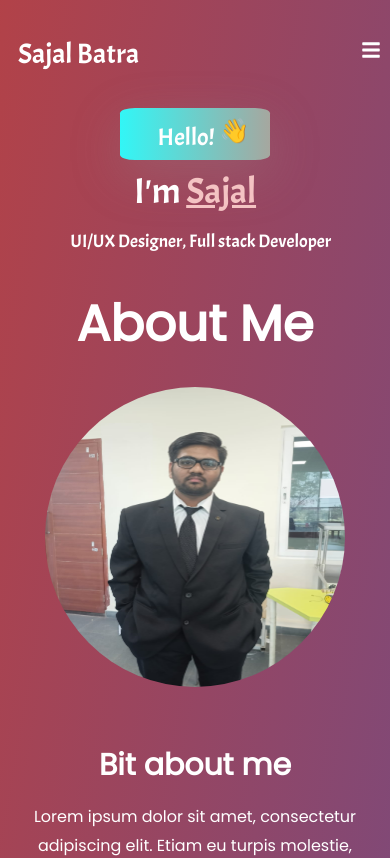
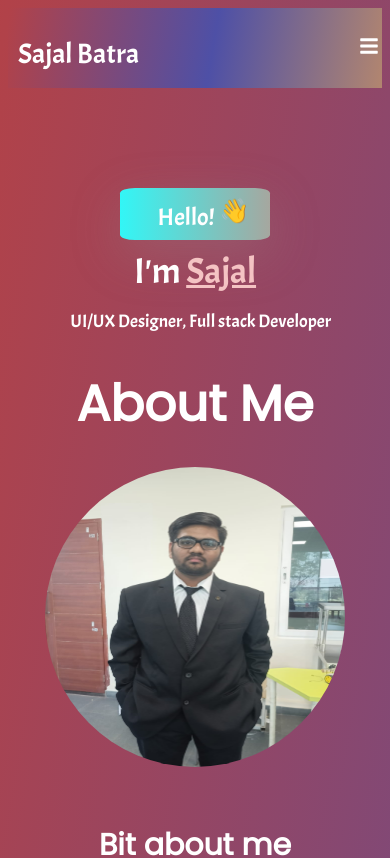
Before and after one commit to sajalbatra/sajal-batra, a React (Create React App) app: page / in a window 390 px wide. Shown: the top 858 px of the page. Built offline with nearby package versions, Linux system fonts and the light colour scheme; a web font is replaced by a local one.

Commit message:
Error fixed in header

```diff
--- a/src/Components/Footer/Footer.jsx
+++ b/src/Components/Footer/Footer.jsx
@@ -42,7 +42,7 @@ console.log(currentYear);
       </div>
 
       <p>@{currentYear}</p>
-      <p  id='Developedwithlove'>Developed and Designed with <span>♥ </span>by Sajal Batra</p>
+      <p  id='Developedwithlove'>Developed & Designed with <span>♥ </span>by Sajal</p>
     </div>
   );
 }
--- a/src/Components/Header/Header.jsx
+++ b/src/Components/Header/Header.jsx
@@ -1,5 +1,5 @@
 import { FaBars } from 'react-icons/fa';
-import "./header.css";
+import './header.css';
 import { useState, useEffect } from 'react';
 
 const Header = () => {
@@ -22,7 +22,7 @@ const Header = () => {
   }, []);
 
   return (
-    <div className='header-desktop'>
+    <div className={`header-desktop${showMobileMenu ? ' open' : ''}`}>
       <div className='header-desktop-left'>
         <p>Sajal Batra</p>
       </div>
@@ -37,26 +37,24 @@ const Header = () => {
                 <p>Skills</p>
                 <p>Projects</p>
                 <p>Resume</p>
-                <p className="mobile-menu-last-element">Contact Me</p>
+                <p className='mobile-menu-last-element'>Contact Me</p>
               </div>
             )}
           </>
         )}
         {!isMobile && (
           <>
-
             <p>Home</p>
             <p>About</p>
             <p>Skills</p>
             <p>Projects</p>
             <p>Resume</p>
-            <p className="header-desktop-right-last-element">Contact Me</p>
-
+            <p className='header-desktop-right-last-element'>Contact Me</p>
           </>
         )}
       </div>
     </div>
   );
-}
+};
 
 export default Header;
--- a/src/Components/Header/header.css
+++ b/src/Components/Header/header.css
@@ -1,94 +1,101 @@
+html {
+    font-size: 16px;
+  }
 
   .header-desktop {
     display: flex;
     flex-direction: row;
-    position: relative;
-    justify-content: space-evenly;
-    top: -15px;
+    justify-content: space-between; /* Changed to space-between */
     position: sticky;
+    top: 0;
     z-index: 1;
-    /* background: url(./background-header.svg); */
-    background-color: #000;
+    background: url(./background-header.svg);
+    background-size: cover; /* Added background-size */
+    height: 5rem;
+    min-width: 100%;
+    margin: 0; /* Removed negative margin */
   }
 
   .header-desktop-right {
-    position: absolute;
     display: flex;
     flex-direction: row;
-    right: 0;
-    gap: 30px;
-
-    /* flex-wrap:wrap; */
+    gap: 1.875rem;
   }
 
   .header-desktop-right p {
     color: #FFF;
     font-family: Acme;
-    font-size: 25px;
+    font-size: 1.5625rem;
     font-style: normal;
     font-weight: 400;
     cursor: pointer;
-
   }
 
   .header-desktop-left {
-    position: absolute;
     display: flex;
     flex-direction: row;
-    left: 40px;
-    top: -0.1000rem;
-
+    margin-left: 1.875rem; /* Adjusted margin */
+    margin-top: 0; /* Removed unnecessary margin-top */
   }
 
   .header-desktop-left p {
     color: #FFF;
     font-family: Acme;
-    font-size: 28px;
+    font-size: 1.75rem;
     font-style: normal;
     font-weight: 400;
     cursor: pointer;
   }
-.header-desktop-right-last-element{
-    margin-right: 20px;
-}
-.mobile-toggle{
-    position: absolute;
-    color: #FFF;
-    top: 30px;
-    right: 1px;
-    padding-bottom: 100px;
+
+  .header-desktop-right-last-element {
+    margin-right: 0;
   }
 
-@media  (max-width: 768px) {
+  .mobile-toggle {
+    color: #FFF;
+    top: 1.875rem;
+    right: 0.0625rem;
+    padding-bottom: 3.125rem; /* Adjusted padding */
+  }
+
+  @media (max-width: 48rem) {
     .header-desktop-left {
-        left: 10px;
-        top: 0;
+      margin-left: 0.625rem;
     }
-    .mobile-toggle{
+
+    .mobile-toggle {
       z-index: 2;
-        top: 32px;
-        right: 1px;
-        width: 20px;
-        height: 20px ;
+      margin-top: 0.35rem;
+      margin-right: 0.625rem;
+      width: 1.25rem;
+      height: 1.25rem;
+      position: fixed;
+      cursor: pointer; /* Add a pointer cursor for better user experience */
     }
-    .mobile-menu{
+
+    .mobile-menu {
+      /* background: #333; */
+      background: url(./background-header.svg); /* Change the background color */
+      /* border-radius: 0% 40% 0 0%; */
       z-index: 1;
-        width: 120px;
-        height: 350px;
-        /* background: var(--pp2-orange, linear-gradient(214deg, #EA5F5F 6.04%, #EA5 92.95%)); */
-        /* filter: blur(10px); */
-        /* background-color: black; */
-        /* border-radius: 10% 10% 0 0 ; */
-        margin-top: 20px;
-        padding-top: 0px;
+      width: 100%;
+      max-width: 360px; /* Limit the maximum width */
+      margin-top: 1.25rem;
+      padding-top: 0;
+      height: 360px;
+      box-shadow: 0px 5px 10px rgba(0, 0, 0, 0.2); /* Add a subtle shadow for depth */
     }
-    .mobile-menu p{
-        /* filter: blur(-50px); */
-        /* color: #ffd700;  */
-        color: #000;
+
+    .mobile-menu p {
+      margin-right: 1rem;
+      text-align: center;
+      color: #fff;
+      font-size: 1.2rem; /* Increase the font size for better readability */
+      padding: 0.5rem 0; /* Add padding to improve spacing between items */
+      transition: background-color 0.3s ease; /* Add a transition for hover effect */
     }
- /* .mobile-menu.open {
-    transform: translateY(1000px);
-} */
 
+    .mobile-menu p:hover {
+      background-color: #555; /* Change the background color on hover */
     }
+  }
```
Also changed, not shown: src/Components/Header/background-header.svg. Lines whose indentation alone changed are shown as unchanged.
